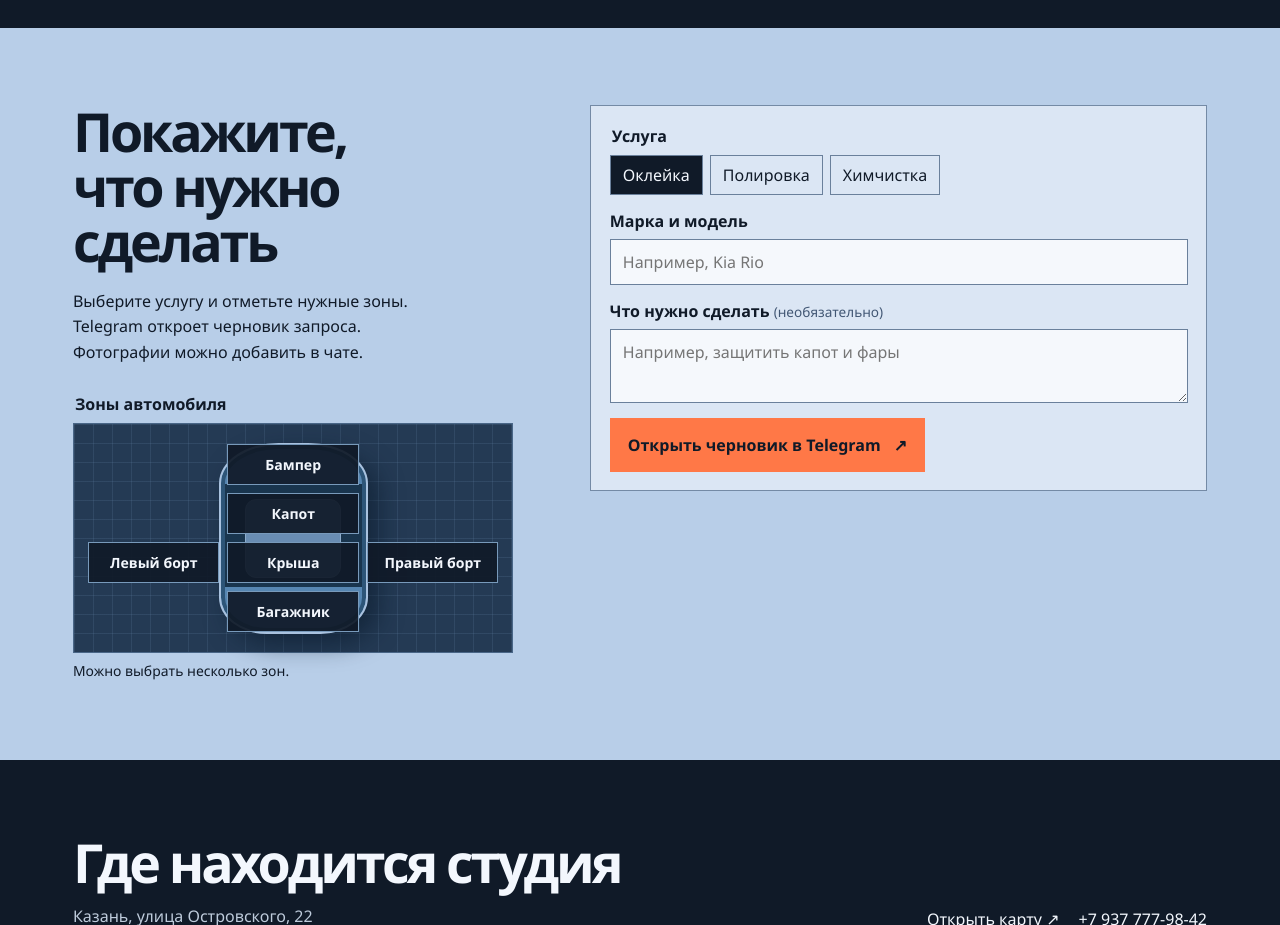
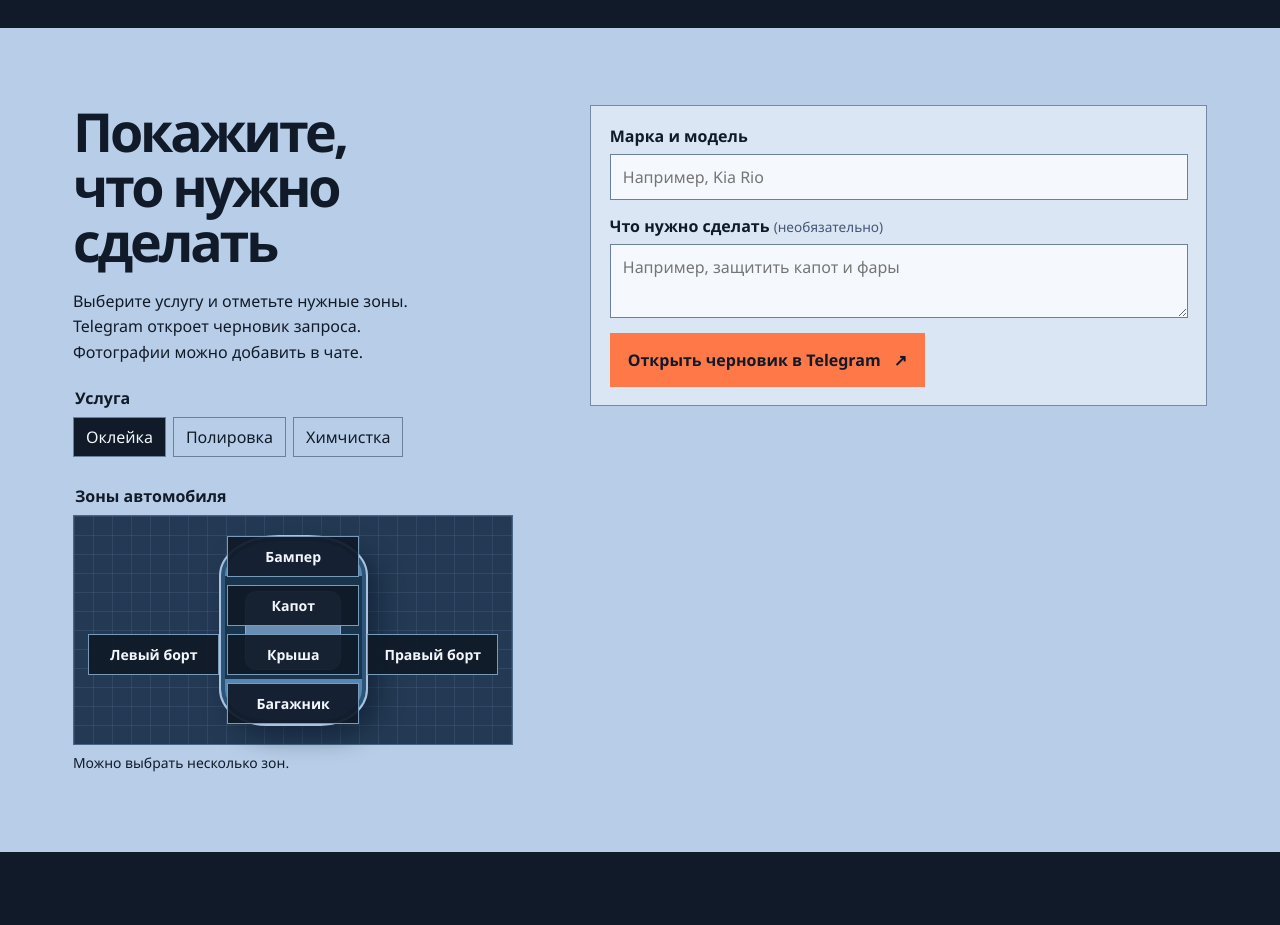
Before and after one commit to pounceinwindow/detailing-studio-kazan, a plain HTML site: page index.html in a window 1280 px wide. Shown: the part 1160-2085 px from the top of the page. Drawn offline with Linux system fonts and the light colour scheme.

Commit message:
Put service selection before the zone map

```diff
--- a/app.js
+++ b/app.js
@@ -53,7 +53,7 @@ zoneOptions.addEventListener('change', ({ target }) => {
   updateZoneStatus();
 });
 
-form.addEventListener('change', ({ target }) => {
+document.querySelector('.estimate-service').addEventListener('change', ({ target }) => {
   if (target.name === 'service') renderZones();
 });
 
--- a/index.html
+++ b/index.html
@@ -6,8 +6,8 @@
   <meta name="robots" content="noindex, nofollow">
   <meta name="description" content="Подбор услуг детейлинга и запрос оценки по автомобилю. Detailing Studio Kazan, Островского, 22.">
   <title>Detailing Studio Kazan · Островского, 22</title>
-  <link rel="stylesheet" href="style.css?v=2">
-  <script src="app.js?v=2" defer></script>
+  <link rel="stylesheet" href="style.css?v=3">
+  <script src="app.js?v=3" defer></script>
 </head>
 <body>
   <a class="skip" href="#content">К содержанию</a>
@@ -44,6 +44,14 @@
         <div class="quote-copy">
           <h2 id="quote-title">Покажите, что&nbsp;нужно сделать</h2>
           <p>Выберите услугу и отметьте нужные зоны. Telegram откроет черновик запроса. Фотографии можно добавить в чате.</p>
+          <fieldset class="estimate-service">
+            <legend>Услуга</legend>
+            <div class="choices">
+              <label><input type="radio" name="service" value="Оклейка плёнкой" form="estimate-form" checked><span>Оклейка</span></label>
+              <label><input type="radio" name="service" value="Полировка кузова" form="estimate-form"><span>Полировка</span></label>
+              <label><input type="radio" name="service" value="Химчистка салона" form="estimate-form"><span>Химчистка</span></label>
+            </div>
+          </fieldset>
           <fieldset form="estimate-form" class="zone-panel" id="zones">
             <legend>Зоны автомобиля</legend>
             <div class="zone-map" id="zone-map" data-view="body">
@@ -54,14 +62,6 @@
           </fieldset>
         </div>
         <form action="https://t.me/Detailing_Studio_Kazan" id="estimate-form">
-          <fieldset>
-            <legend>Услуга</legend>
-            <div class="choices">
-              <label><input type="radio" name="service" value="Оклейка плёнкой" checked><span>Оклейка</span></label>
-              <label><input type="radio" name="service" value="Полировка кузова"><span>Полировка</span></label>
-              <label><input type="radio" name="service" value="Химчистка салона"><span>Химчистка</span></label>
-            </div>
-          </fieldset>
           <label class="field">Марка и модель <input id="model" name="model" required maxlength="90" placeholder="Например, Kia Rio"></label>
           <label class="field">Что нужно сделать <span class="optional">(необязательно)</span><textarea name="details" rows="2" maxlength="320" placeholder="Например, защитить капот и фары"></textarea></label>
           <button type="submit" class="button">Открыть черновик в Telegram <span aria-hidden="true">↗</span></button>
--- a/style.css
+++ b/style.css
@@ -92,6 +92,7 @@ h2 { font-size: clamp(31px, 4.2vw, 63px); letter-spacing: -.058em; line-height:
 .quote-layout { display: grid; grid-template-columns: minmax(0, 5fr) minmax(0, 7fr); gap: clamp(24px, 6vw, 85px); }
 .quote-copy p { max-width: 38ch; margin-top: 19px; }
 .quote-layout { align-items: start; }
+.estimate-service { margin-top: 22px; }
 .zone-panel { margin-top: 28px; }
 .zone-panel legend { margin-bottom: 8px; }
 .zone-map {
@@ -161,7 +162,7 @@ h2 { font-size: clamp(31px, 4.2vw, 63px); letter-spacing: -.058em; line-height:
 .zone-option input:focus-visible + span { outline: 3px solid var(--orange); outline-offset: 2px; }
 .quote-copy .zone-status { margin-top: 7px; font-size: .87rem; }
 .quote form { display: grid; gap: 15px; background: #dbe6f4; border: 1px solid #748aa5; padding: clamp(17px, 3%, 31px); }
-fieldset { border: 0; margin: 0; padding: 0; min-inline-size: 0; }
+fieldset { border: 0; margin-inline: 0; margin-bottom: 0; padding: 0; min-inline-size: 0; }
 legend, .field { font-weight: 700; }
 .choices { display: flex; flex-wrap: wrap; gap: 7px; margin-top: 8px; }
 .choices label { position: relative; cursor: pointer; }
```
